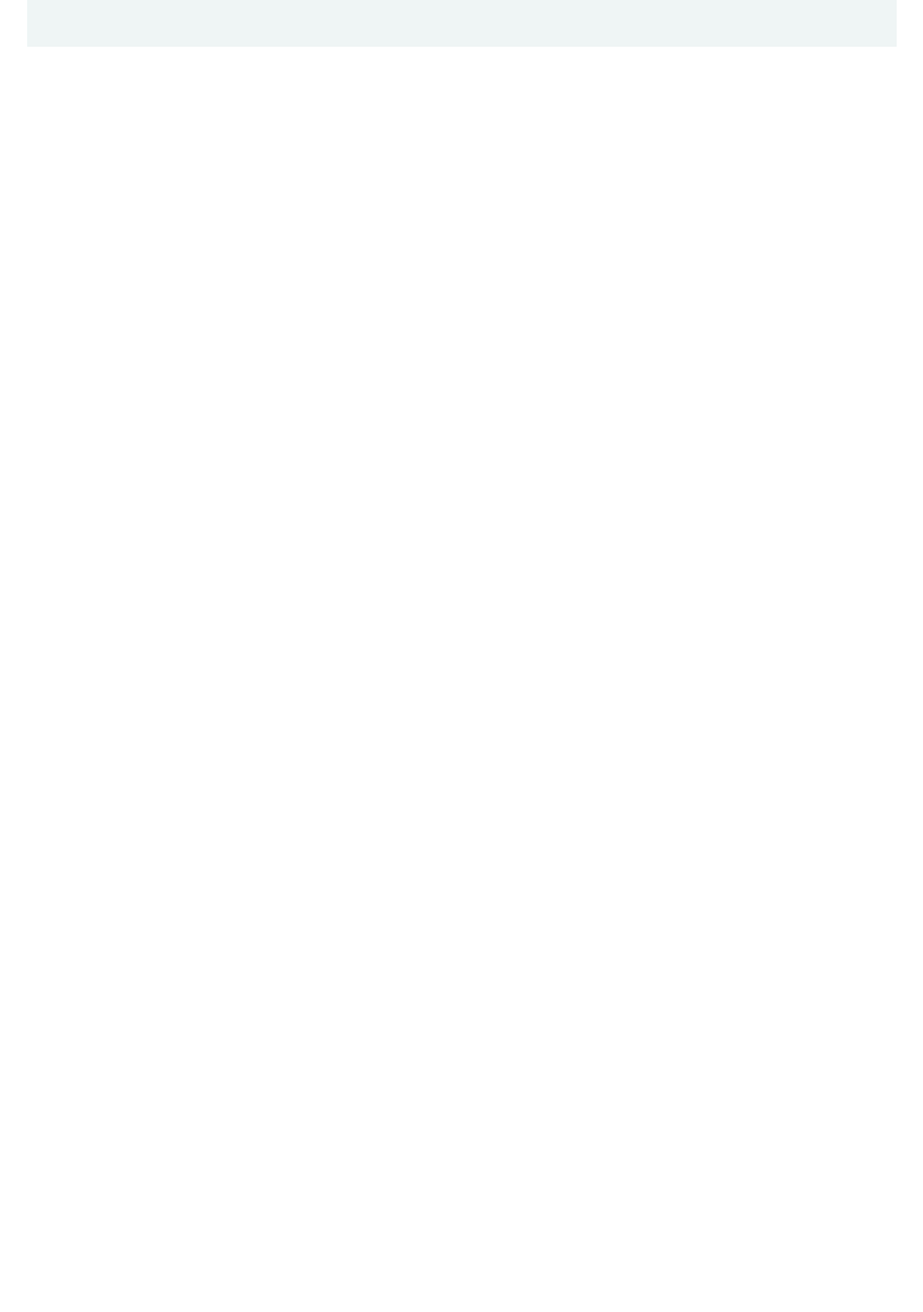
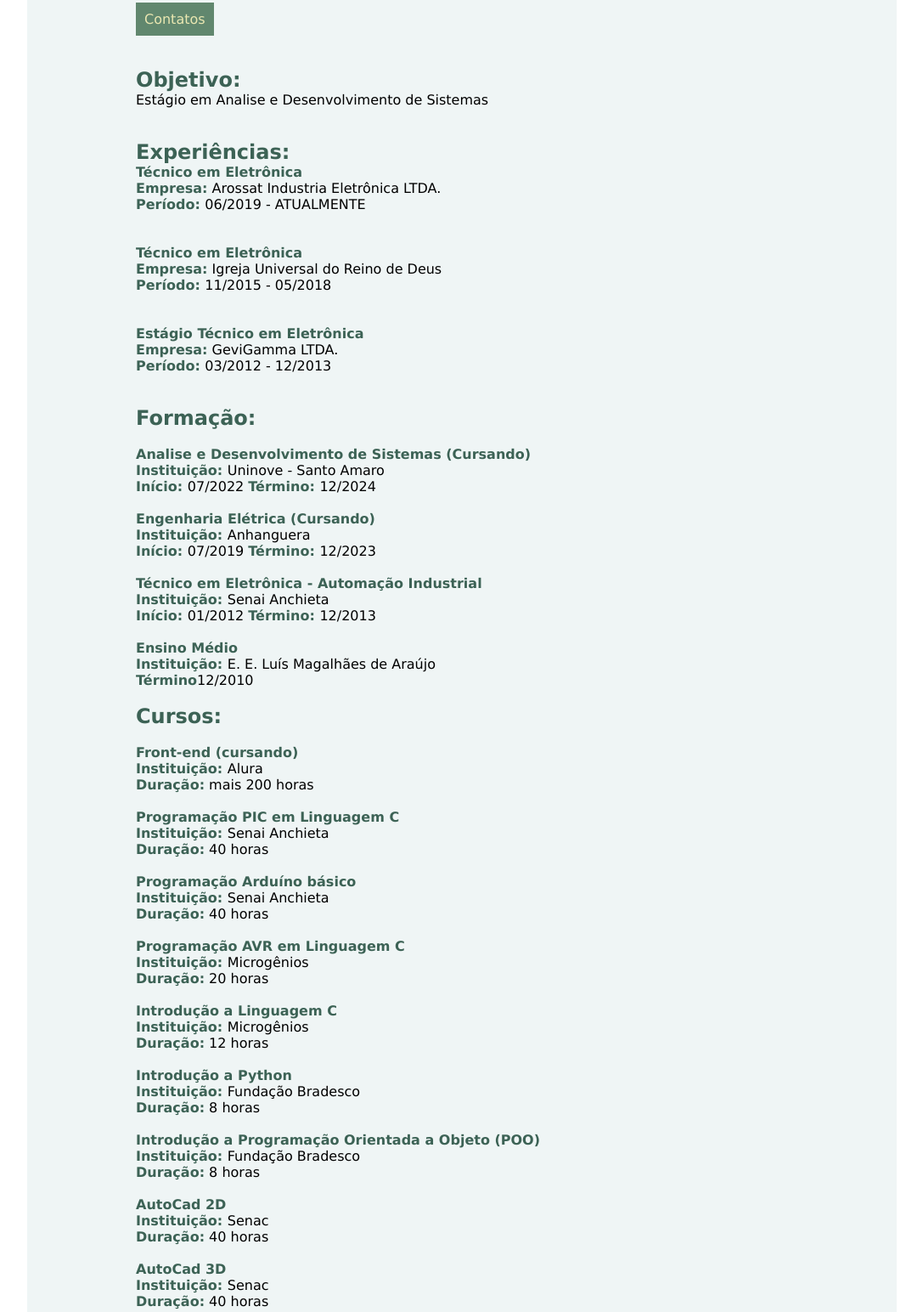
Before and after one commit to MannyShussan/portifolio_ver00, a plain HTML site: page curriculo.html in a window 1280 px wide. Shown: the part 366-1910 px from the top of the page at 85% size, without its empty margins (96-1183 px from the left). Before the commit the page ends 800 px from the top, so only its background shows below. Drawn offline with Linux system fonts and the light colour scheme.

Commit message:
Add files via upload

```diff
--- a/curriculo.html
+++ b/curriculo.html
@@ -24,6 +24,78 @@
     <main class="documentation">
         <nav>
             <h1 class="name">Flávio Miranda Nascimento</h1><br><br><br>
+            <p class="Profission"> Técnico em Eletrônica</p>
+            <p class="Profission"> Desenvolvedor WEB</p> <br><br>
+            <a class="cont" href="contacts.html">Contatos</a><br><br><br>
+            <h2 class="destaq"><b>Objetivo:</b></h2>
+            <p>Estágio em Analise e Desenvolvimento de Sistemas</p><br><br>
+            <h2 class="destaq"><b>Experiências:</b></h2>
+            <p class="destaq"><b>Técnico em Eletrônica</b></p>
+            <p><b>Empresa:</b> Arossat Industria Eletrônica LTDA.</p>
+            <p><b>Período: </b> 06/2019 - ATUALMENTE</p><br><br>
+
+            <p class="destaq"><b>Técnico em Eletrônica</b></p>
+            <p><b>Empresa:</b> Igreja Universal do Reino de Deus</p>
+            <p><b>Período: </b> 11/2015 - 05/2018</p><br><br>
+
+            <p class="destaq"><b>Estágio Técnico em Eletrônica</b></p>
+            <p><b>Empresa:</b> GeviGamma LTDA.</p>
+            <p><b>Período: </b> 03/2012 - 12/2013</p><br><br>
+
+            <h2><b>Formação:</b></h2><br>
+
+            <p><b>Analise e Desenvolvimento de Sistemas (Cursando)</b></p>
+            <p><b>Instituição: </b>Uninove - Santo Amaro</p>
+            <p><b>Início: </b>07/2022 <b>Término: </b>12/2024</p><br>
+
+            <p><b>Engenharia Elétrica (Cursando)</b></p>
+            <p><b>Instituição: </b>Anhanguera</p>
+            <p><b>Início: </b>07/2019 <b>Término: </b>12/2023</p><br>
+
+            <p><b>Técnico em Eletrônica - Automação Industrial</b></p>
+            <p><b>Instituição: </b>Senai Anchieta</p>
+            <p><b>Início: </b>01/2012 <b>Término: </b>12/2013</p><br>
+
+            <p><b>Ensino Médio</b></p>
+            <p><b>Instituição: </b>E. E. Luís Magalhães de Araújo</p>
+            <p><b>Término</b>12/2010</p><br>
+
+            <h2><b>Cursos:</b></h2><br>
+            <p><b>Front-end (cursando)</b></p>
+            <p><b>Instituição: </b>Alura</p>
+            <p><b>Duração:</b> mais 200 horas</p><br>
+
+            <p><b>Programação PIC em Linguagem C</b></p>
+            <p><b>Instituição: </b>Senai Anchieta</p>
+            <p><b>Duração:</b> 40 horas</p><br>
+
+            <p><b>Programação Arduíno básico</b></p>
+            <p><b>Instituição: </b>Senai Anchieta</p>
+            <p><b>Duração:</b> 40 horas</p><br>
+
+            <p><b>Programação AVR em Linguagem C</b></p>
+            <p><b>Instituição: </b>Microgênios</p>
+            <p><b>Duração:</b> 20 horas</p><br>
+
+            <p><b>Introdução a Linguagem C</b></p>
+            <p><b>Instituição: </b>Microgênios</p>
+            <p><b>Duração:</b> 12 horas</p><br>
+
+            <p><b>Introdução a Python</b></p>
+            <p><b>Instituição: </b>Fundação Bradesco</p>
+            <p><b>Duração:</b> 8 horas</p><br>
+
+            <p><b>Introdução a Programação Orientada a Objeto (POO)</b></p>
+            <p><b>Instituição: </b>Fundação Bradesco</p>
+            <p><b>Duração:</b> 8 horas</p><br>
+
+            <p><b>AutoCad 2D</b></p>
+            <p><b>Instituição: </b>Senac</p>
+            <p><b>Duração:</b> 40 horas</p><br>
+
+            <p><b>AutoCad 3D</b></p>
+            <p><b>Instituição: </b>Senac</p>
+            <p><b>Duração:</b> 40 horas</p><br>
         </nav>
     </main>
     <footer>
```
Also changed, not shown: contacts.html (+2 -2 lines).
